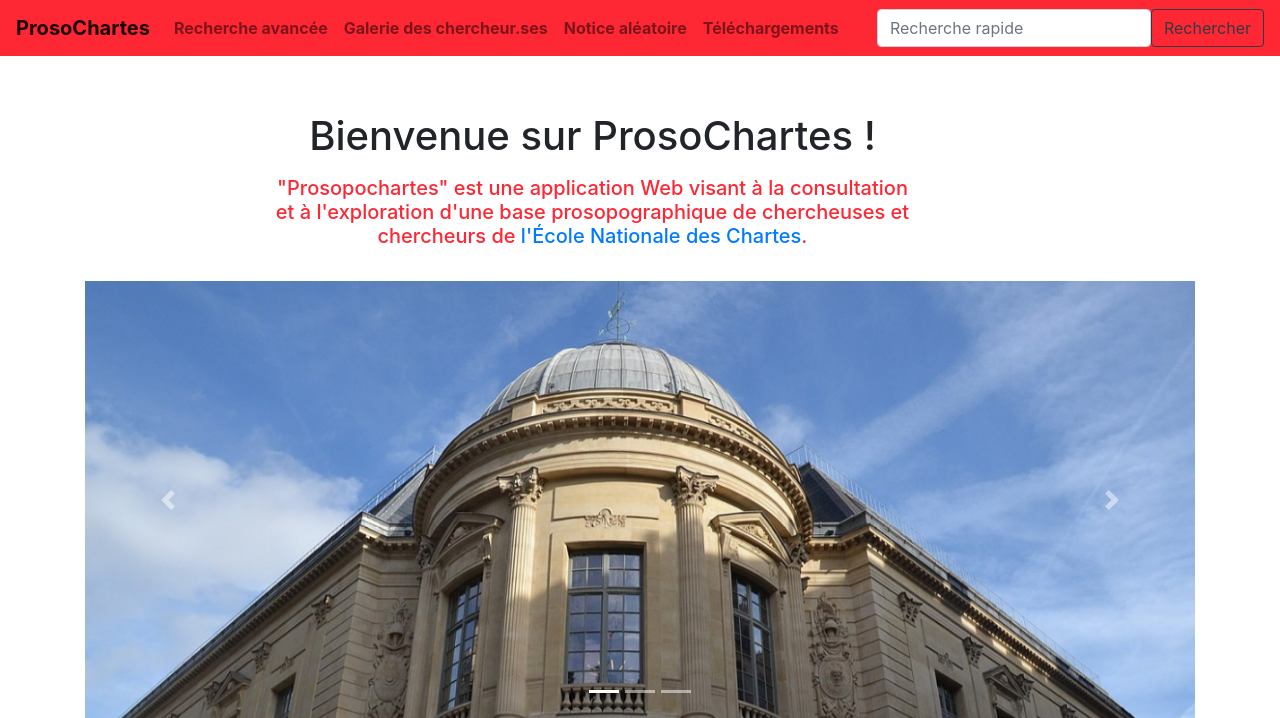
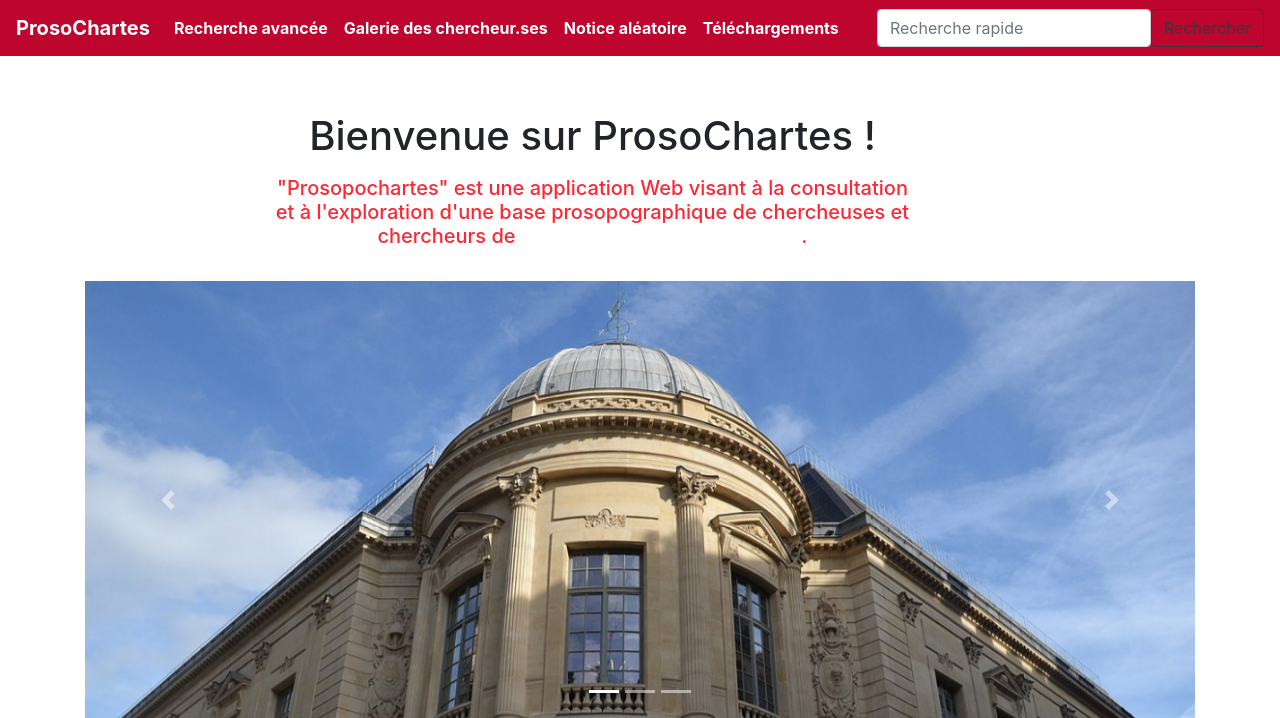
Before and after one commit to Chartes-TNAH/prosopochartes, a Flask app: page / in a window 1280 px wide. Shown: the top 718 px of the page. Run offline with Flask 2, Linux system fonts and the light colour scheme; some libraries are stand-ins or nearby versions.

Commit message:
Confort visuel

```diff
--- a/prosopapp/app/templates/headerfooter.html
+++ b/prosopapp/app/templates/headerfooter.html
@@ -10,9 +10,17 @@
     <title>ProsoChartes</title>
       {% include "partials/css.html" %}
       {% include "partials/metadata.html" %}
+      <style>
+          #top-navbar {
+              background-color:  #bd052d; font-weight: bold; color:white;
+          }
+          #top-navbar a, a:visited, a:link, a:hover {
+              color:white;
+          }
+      </style>
   </head>
   <body>
-    <nav class="navbar navbar-expand-md navbar-light justify-content-between" style="background-color:  #fe2734; font-weight: bold;">
+    <nav class="navbar navbar-expand-md navbar-light justify-content-between" id="top-navbar" style="">
         <a class="navbar-brand" href="{{url_for('accueil')}}">ProsoChartes</a>
         <ul class="navbar-nav mr-auto">
             <li class="nav-item">
```
